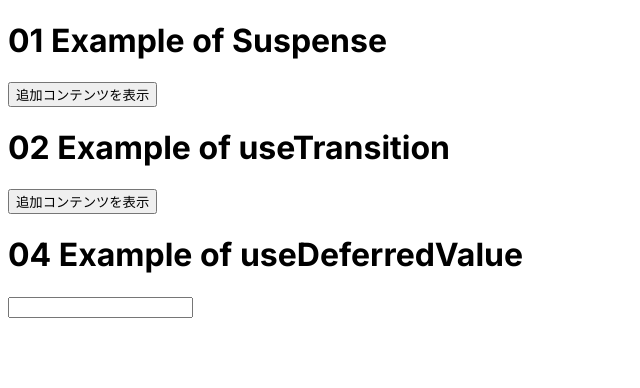
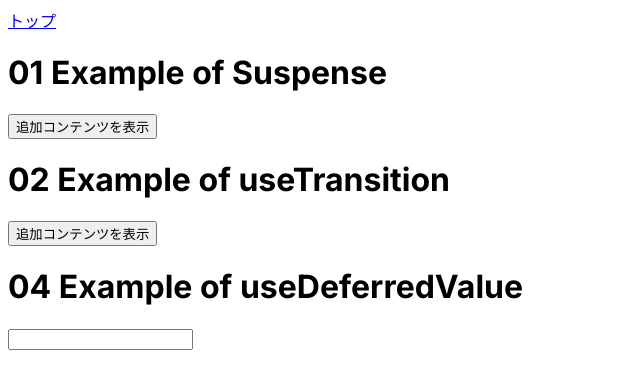
Before and after one commit to ayumu-1212/design-components, a Next.js app in the folder app/: page /suspense in a window 1280 px wide. Shown: the top 388 px of the page, without its empty margins (0-640 px from the left). Built offline with nearby package versions, Linux system fonts and the light colour scheme.

Commit message:
✨ Headerの作成

```diff
--- a/app/src/app/layout.tsx
+++ b/app/src/app/layout.tsx
@@ -1,3 +1,4 @@
+import { Header } from '@/components/header'
 import './globals.css'
 import type { Metadata } from 'next'
 import { Inter } from 'next/font/google'
@@ -15,8 +16,11 @@ export default function RootLayout({
   children: React.ReactNode
 }) {
   return (
-    <html lang="en">
-      <body className={inter.className}>{children}</body>
+    <html lang='en'>
+      <body className={inter.className}>
+        <Header />
+        <main>{children}</main>
+      </body>
     </html>
   )
 }
--- /dev/null
+++ b/app/src/components/header/header.tsx
@@ -0,0 +1,7 @@
+export const Header = () => {
+  return (
+    <div>
+      <a href='/'>トップ</a>
+    </div>
+  )
+}
--- /dev/null
+++ b/app/src/components/header/index.ts
@@ -0,0 +1 @@
+export { Header } from './header'
```
